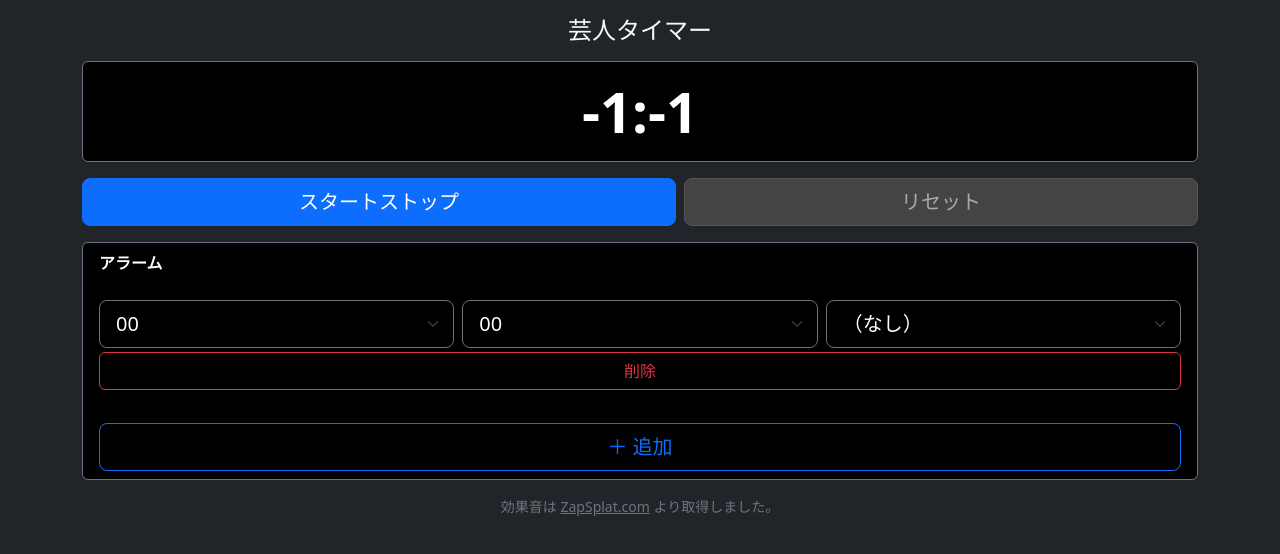
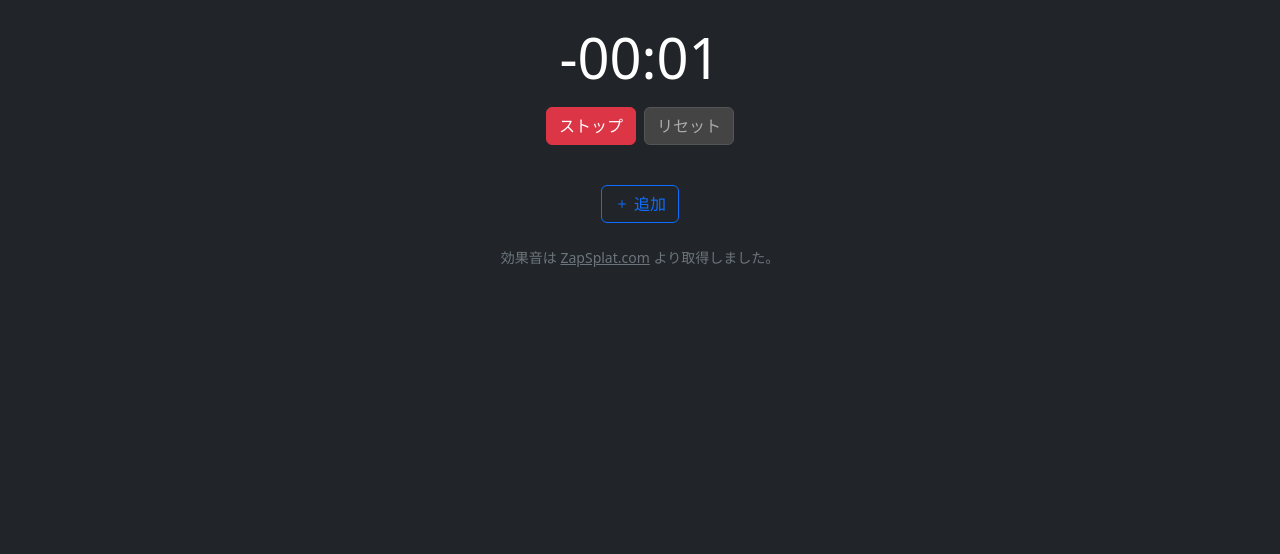
Before and after one commit to kiteretsubenzo/ContestTimer, a plain HTML site: page index.html in a window 1280 px wide. Both pictures are taken after a click on the button "スタート". Drawn offline with nearby package versions, Linux system fonts and the light colour scheme.

Commit message:
大改革

```diff
--- a/contesttimer.css
+++ b/contesttimer.css
@@ -1,26 +1,15 @@
-/* タイマー文字を真っ白に */
+/* ===== タイマー表示 ===== */
 #time {
     color: #fff;
 }
 
-/* アラームヘッダーのラベルも真っ白 */
-.card-header {
-    color: #fff;
-}
-
-/* アラーム行のレイアウト */
-.alarm-row {
-    margin: .35rem 0;
-}
-
-/* セレクト間の間隔 */
-.alarm-row select {
-    margin: 0 .25rem;
-}
-
-/* 音セレクトの幅 */
-.sound {
-    min-width: 12em;
+/* 無効化されたリセットボタン */
+#reset:disabled {
+    background-color: #444 !important;
+    color: #aaa !important;
+    border-color: #555 !important;
+    cursor: not-allowed !important;
+    opacity: 1 !important;
 }
 
 /* 削除ボタン */
@@ -28,25 +17,53 @@ button.remove {
     margin-left: .5rem;
 }
 
-/* トグルボタンのラベル切替 */
-#toggle::before {
-    content: "スタート";
+/* ===== アラーム行レイアウト ===== */
+.alarm-row {
+    margin: .35rem 0;
+    width: 100%;
+    max-width: 900px;
+    display: flex;
+    justify-content: center;
+    align-items: center;
 }
 
-#toggle.running::before {
-    content: "ストップ";
+    .alarm-row select {
+        margin: 0 .25rem;
+    }
+
+.sound {
+    min-width: 12em;
 }
 
-/* リセットボタンの無効状態を強調 */
-#reset:disabled {
-    background-color: #444 !important;
-    color: #aaa !important;
-    border-color: #555 !important;
-    cursor: not-allowed !important;
-    opacity: 1 !important; /* Bootstrapの透過を打ち消す */
+/* ===== アラーム全体の構造 ===== */
+#alarm-block {
+    display: flex;
+    flex-direction: column; /* リスト → 追加ボタンの順 */
+    align-items: center;
+    gap: 8px;
 }
 
-/* クレジット控えめ */
+#alarms {
+    display: flex;
+    flex-direction: column;
+    width: 100%;
+    max-width: 900px;
+    gap: 8px;
+}
+
+#add-alarm {
+    align-self: center;
+}
+
+/* ===== 非表示テンプレート ===== */
+#alarm-template {
+    display: none !important;
+    visibility: hidden;
+    height: 0;
+    overflow: hidden;
+}
+
+/* ===== クレジット ===== */
 footer,
 .credits {
     color: #888;
--- a/contesttimer.js
+++ b/contesttimer.js
@@ -1,300 +1,148 @@
 (() => {
-    'use strict';
-
     const timeEl = document.getElementById('time');
-    const alarmsWrap = document.getElementById('alarms');
-    const addBtn = document.getElementById('add-alarm');
-    const toggleBtn = document.getElementById('toggle');
+    const startBtn = document.getElementById('btn-start');
+    const stopBtn = document.getElementById('btn-stop');
     const resetBtn = document.getElementById('reset');
 
-    const SOUND_FILES = [
-        'start.mp3',
-        '警告1.mp3',
-        '警告2.mp3',
-        '警告3.mp3',
-        '爆発1.mp3'
-    ];
+    const SOUND_FILES = window.SOUND_FILES || []; // 例: ['start','警告1','警告2','警告3','爆発1']
+    const toUrl = (name) => `sounds/${name}.mp3`;
 
-    const CONFIG = { DEFAULT_START: -3, TICK_MS: 1000 };
-    const STORAGE_KEY = 'contesttimer.v1';
+    let running = false;
+    let elapsed = -3;
+    let prev = -3;
+    let timerId = null;
 
-    const STATE = {
-        elapsed: CONFIG.DEFAULT_START,
-        running: false,
-        starting: false,     // ← 連打/再入ガード
-        timerId: null,
-        fired: new Set(),
-        canReset: false,
-        alarms: []
+    // ===== プリロード & アンロック =====
+    const PRELOADED = new Map(); // name -> HTMLAudioElement（ロード済み）
+    const PRIMED = new Map(); // name -> HTMLAudioElement（ユーザー操作でアンロック済み）
+
+    // ページロード時に全音源を読み込む（メモリは気にしない前提）
+    function preloadAllAudios() {
+        for (const name of SOUND_FILES) {
+            if (!name || PRELOADED.has(name)) continue;
+            const a = new Audio(toUrl(name));
+            a.preload = 'auto';
+            a.playsInline = true; // iOS Safari
+            try { a.load(); } catch { }
+            PRELOADED.set(name, a);
+        }
+    }
+
+    // スタート時（ユーザー操作中）に必要な音源を“無音ワンタップ→停止”してアンロック
+    async function primeAudios(names) {
+        for (const name of names) {
+            if (!name || PRIMED.has(name)) continue;
+            const a = PRELOADED.get(name) || new Audio(toUrl(name));
+            a.preload = 'auto';
+            a.playsInline = true;
+            try {
+                a.muted = true;
+                await a.play();      // ← 再生権限を獲得
+                a.pause();
+                a.currentTime = 0;
+            } catch (_) {
+                // まれにここで例外でも後続の再生でフォールバックする
+            } finally {
+                a.muted = false;
+            }
+            PRIMED.set(name, a);
+            PRELOADED.set(name, a);
+        }
+    }
+
+    // 可能な限りアンロック済み（or プリロード済み）を使って再生
+    function playPrimed(name) {
+        if (!name) return;
+        const el = PRIMED.get(name) || PRELOADED.get(name) || new Audio(toUrl(name));
+        try {
+            el.currentTime = 0;
+            el.play().catch(() => { });
+        } catch { }
+        // 一度使ったら保持（次回以降も即再生できる）
+        PRELOADED.set(name, el);
+    }
+
+    // ===== 表示関係 =====
+    const fmt = (n) => {
+        const sign = n < 0 ? '-' : '';
+        n = Math.abs(n);
+        const m = Math.floor(n / 60);
+        const s = n % 60;
+        return `${sign}${String(m).padStart(2, '0')}:${String(s).padStart(2, '0')}`;
+    };
+    const render = () => { timeEl.textContent = fmt(elapsed); };
+
+    const updateControls = () => {
+        startBtn.classList.toggle('d-none', running);
+        stopBtn.classList.toggle('d-none', !running);
+        resetBtn.disabled = running || elapsed === -3;
     };
 
-    // ===== Web Audio =====
-    const AudioCtx = window.AudioContext || window.webkitAudioContext;
-    const audioCtx = new AudioCtx();
-    const BUFFERS = new Map(); // url -> AudioBuffer
+    // ===== 固定スケジュール（0:10 / 0:20 / 0:30）=====
+    let FIXED_SCHEDULE = [];    // [{t:10,name:'start'}, ...]
+    let firedNames = new Set(); // 鳴らしたものを記録（一度だけ）
 
-    async function decodeArrayBuffer(arrBuf) {
-        // Safari 旧版対策：Promise/Callback両対応
-        if (audioCtx.decodeAudioData.length === 1) {
-            return await audioCtx.decodeAudioData(arrBuf);
-        }
-        return await new Promise((resolve, reject) => {
-            audioCtx.decodeAudioData(arrBuf, resolve, reject);
-        });
+    function buildFixedSchedule() {
+        FIXED_SCHEDULE = [];
+        firedNames = new Set();
+        if (SOUND_FILES[0]) FIXED_SCHEDULE.push({ t: 10, name: SOUND_FILES[0] });
+        if (SOUND_FILES[1]) FIXED_SCHEDULE.push({ t: 20, name: SOUND_FILES[1] });
+        if (SOUND_FILES[2]) FIXED_SCHEDULE.push({ t: 30, name: SOUND_FILES[2] });
     }
 
-    async function loadSound(url) {
-        if (BUFFERS.has(url)) return BUFFERS.get(url);
-        const res = await fetch(url);
-        if (!res.ok) throw new Error('fetch failed');
-        const arrBuf = await res.arrayBuffer();
-        const buf = await decodeArrayBuffer(arrBuf);
-        BUFFERS.set(url, buf);
-        return buf;
-    }
+    // ===== タイマー =====
+    function tick() {
+        prev = elapsed;
+        elapsed += 1;
+        render();
 
-    function playSound(url) {
-        const buf = BUFFERS.get(url);
-        if (!buf) return;
-        const src = audioCtx.createBufferSource();
-        src.buffer = buf;
-        src.connect(audioCtx.destination);
-        try { src.start(0); } catch { /* iOS一部で二重start回避 */ }
-    }
-
-    function formatMMSS(n) {
-        const m = Math.floor(n / 60);
-        const s = n % 60;
-        return `${String(m).padStart(2, '0')}:${String(s).padStart(2, '0')}`;
-    }
-
-    function render() {
-        timeEl.textContent = formatMMSS(STATE.elapsed);
-    }
-
-    function updateControls() {
-        toggleBtn.textContent = STATE.running ? 'ストップ' : 'スタート';
-        resetBtn.disabled = STATE.running || !STATE.canReset;
-    }
-
-    function getSelectedSoundUrls() {
-        const set = new Set();
-        for (const a of STATE.alarms) {
-            if (a.sound.value) set.add(a.sound.value);
-        }
-        return Array.from(set);
-    }
-
-    // ===== UI生成 =====
-    function makeNumberSelect(min, max) {
-        const sel = document.createElement('select');
-        sel.className = 'form-select form-select-lg bg-black text-white border-secondary';
-        for (let i = min; i <= max; i++) {
-            const opt = document.createElement('option');
-            opt.value = String(i);
-            opt.textContent = String(i).padStart(2, '0');
-            sel.appendChild(opt);
-        }
-        return sel;
-    }
-
-    function makeSoundSelect() {
-        const sel = document.createElement('select');
-        sel.className = 'form-select form-select-lg bg-black text-white border-secondary';
-        {
-            const opt = document.createElement('option');
-            opt.value = '';
-            opt.textContent = '（なし）';
-            sel.appendChild(opt);
-        }
-        for (const f of SOUND_FILES) {
-            const opt = document.createElement('option');
-            opt.value = f;
-            opt.textContent = f;
-            sel.appendChild(opt);
-        }
-        return sel;
-    }
-
-    function createAlarmRow(init) {
-        const row = document.createElement('div');
-        row.className = 'row g-2 align-items-center mb-2';
-
-        const colMin = document.createElement('div');
-        colMin.className = 'col-4';
-        const minSel = makeNumberSelect(0, 59);
-        colMin.appendChild(minSel);
-
-        const colSec = document.createElement('div');
-        colSec.className = 'col-4';
-        const secSel = makeNumberSelect(0, 59);
-        colSec.appendChild(secSel);
-
-        const colSound = document.createElement('div');
-        colSound.className = 'col-4';
-        const soundSel = makeSoundSelect();
-        colSound.appendChild(soundSel);
-
-        const colDel = document.createElement('div');
-        colDel.className = 'col-12 mt-1';
-        const delBtn = document.createElement('button');
-        delBtn.type = 'button';
-        delBtn.className = 'btn btn-outline-danger w-100';
-        delBtn.textContent = '削除';
-        colDel.appendChild(delBtn);
-
-        row.appendChild(colMin);
-        row.appendChild(colSec);
-        row.appendChild(colSound);
-        row.appendChild(colDel);
-
-        alarmsWrap.appendChild(row);
-
-        const alarm = { root: row, min: minSel, sec: secSel, sound: soundSel, del: delBtn };
-        STATE.alarms.push(alarm);
-
-        // 初期値
-        if (init) {
-            minSel.value = String(init.m ?? 0);
-            secSel.value = String(init.s ?? 0);
-            soundSel.value = String(init.sound ?? '');
-        }
-
-        // 削除
-        delBtn.addEventListener('click', () => {
-            if (STATE.running) return;
-            const idx = STATE.alarms.indexOf(alarm);
-            if (idx >= 0) STATE.alarms.splice(idx, 1);
-            try { alarmsWrap.removeChild(row); } catch { }
-            STATE.fired.delete(alarm);
-            saveAlarms();
-        });
-
-        // 変更時の保存＋事前デコード
-        const onChange = async () => {
-            saveAlarms();
-            if (STATE.running && soundSel.value) {
-                try { await loadSound(soundSel.value); } catch { }
-            }
-        };
-        soundSel.addEventListener('change', onChange);
-        minSel.addEventListener('change', saveAlarms);
-        secSel.addEventListener('change', saveAlarms);
-    }
-
-    // ===== 発火チェック =====
-    function checkAlarms(prev, curr) {
-        for (const a of STATE.alarms) {
-            if (a.sound.value === '') continue;
-            const when = (+a.min.value * 60) + (+a.sec.value);
-            // ★ 跨ぎ検知：prev < when <= curr のときだけ一度鳴らす
-            if (prev < when && when <= curr && !STATE.fired.has(a)) {
-                STATE.fired.add(a);
-                // 事前ロード済みのはずだが、念のため存在しなければロードしてから再生
-                if (!BUFFERS.has(a.sound.value)) {
-                    loadSound(a.sound.value).then(() => playSound(a.sound.value)).catch(() => { });
-                } else {
-                    playSound(a.sound.value);
-                }
+        // 跨ぎ検知 prev < t <= elapsed
+        for (const item of FIXED_SCHEDULE) {
+            if (firedNames.has(item.name)) continue;
+            if (prev < item.t && item.t <= elapsed) {
+                firedNames.add(item.name);
+                playPrimed(item.name);
             }
         }
     }
 
-    // ===== 保存/復元 =====
-    function saveAlarms() {
-        try {
-            const data = STATE.alarms.map(a => ({
-                m: +a.min.value,
-                s: +a.sec.value,
-                sound: a.sound.value || '' // OFFは空
-            }));
-            localStorage.setItem(STORAGE_KEY, JSON.stringify(data));
-        } catch { }
-    }
+    // ===== ボタン動作 =====
+    async function start() {
+        if (running) return;
 
-    function loadAlarms() {
-        try {
-            const raw = localStorage.getItem(STORAGE_KEY);
-            if (!raw) return false;
-            const list = JSON.parse(raw);
-            if (!Array.isArray(list)) return false;
+        buildFixedSchedule();
 
-            STATE.alarms.length = 0;
-            alarmsWrap.innerHTML = '';
+        // スタート時に全音をアンロック（プリロード済みを即アンロック）
+        await primeAudios(SOUND_FILES);
 
-            for (const it of list) {
-                createAlarmRow(it);
-            }
-            return true;
-        } catch {
-            return false;
-        }
-    }
-
-    // ===== タイマー =====
-    async function start() {
-        if (STATE.running || STATE.starting) return;
-        STATE.starting = true;
+        running = true;
         updateControls();
-
-        // iOS Safari：ユーザー操作直後に resume が必須
-        if (audioCtx.state === 'suspended') {
-            try {
-                await audioCtx.resume();
-            } catch { }
-        }
-
-        // 鳴る可能性のある音を事前デコード（無音。誤爆しない）
-        const urls = getSelectedSoundUrls();
-        try {
-            await Promise.allSettled(urls.map(loadSound));
-        } catch {
-            // 失敗しても後段で再挑戦される
-        }
-
-        // 起動確定
-        STATE.running = true;
-        STATE.starting = false;
-        updateControls();
-        STATE.timerId = setInterval(tick, CONFIG.TICK_MS);
+        timerId = setInterval(tick, 1000);
     }
 
     function stop() {
-        if (STATE.timerId) clearInterval(STATE.timerId);
-        STATE.timerId = null;
-        STATE.running = false;
-        STATE.canReset = true;
+        if (!running) return;
+        clearInterval(timerId);
+        timerId = null;
+        running = false;
         updateControls();
     }
 
     function reset() {
-        if (STATE.running) return;
-        // WebAudio は one-shot なので停める対象はなし。状態のみリセット
-        STATE.elapsed = CONFIG.DEFAULT_START;
-        STATE.fired.clear();
-        STATE.canReset = false;
+        if (running) return;
+        elapsed = -3;
+        prev = -3;
         render();
         updateControls();
     }
 
-    function tick() {
-        const prev = STATE.elapsed;
-        STATE.elapsed = prev + 1;
-        render();
-        checkAlarms(prev, STATE.elapsed);
-    }
-
     // ===== イベント =====
-    addBtn.addEventListener('click', () => {
-        createAlarmRow();
-        saveAlarms();
-    });
-
-    toggleBtn.addEventListener('click', () => (STATE.running ? stop() : start()));
+    startBtn.addEventListener('click', start);
+    stopBtn.addEventListener('click', stop);
     resetBtn.addEventListener('click', reset);
 
-    // ===== 初期化 =====
+    // 初期処理：全音プリロード → 表示更新
+    preloadAllAudios();
     render();
     updateControls();
-    if (!loadAlarms()) createAlarmRow();
 })();
--- a/index.html
+++ b/index.html
@@ -4,7 +4,7 @@
     <meta charset="utf-8">
     <meta name="viewport" content="width=device-width, initial-scale=1">
 
-    <title>芸人タイマー</title>
+    <title>賞レースタイマー</title>
 
     <!-- iOSのホーム追加アイコン -->
     <link rel="apple-touch-icon" sizes="180x180" href="./apple-touch-icon.png">
@@ -16,50 +16,52 @@
           rel="stylesheet"
           integrity="sha384-QWTKZyjpPEjISv5WaRU9OFeRpok6YctnYmDr5pNlyT2bRjXh0JMhjY6hW+ALEwIH"
           crossorigin="anonymous">
-    <!-- あなたのCSS（最小の上書き） -->
+    <link rel="stylesheet" href="https://cdn.jsdelivr.net/npm/bootstrap-icons@1.11.3/font/bootstrap-icons.min.css">
+
+    <!-- あなたのCSS -->
     <link rel="stylesheet" href="./contesttimer.css">
 </head>
-<body class="bg-dark text-light">
-    <div class="container py-3">
-        <header class="mb-3">
-            <h1 class="h4 text-center">芸人タイマー</h1>
-        </header>
+<body class="bg-dark text-light py-4">
 
-        <!-- カウント表示（文字はCSSで真っ白化） -->
-        <div class="card bg-black border-secondary mb-3">
-            <div class="card-body text-center">
-                <div id="time" class="display-4 fw-bold" aria-live="polite">-00:03</div>
-            </div>
+    <div class="container">
+        <div id="time" class="display-4 text-center mb-3">-00:03</div>
+
+        <!-- 上段：スタート＆リセット -->
+        <div class="d-flex justify-content-center mb-3 gap-2">
+            <button id="btn-start" class="btn btn-success">スタート</button>
+            <button id="btn-stop" class="btn btn-danger d-none">ストップ</button>
+            <button id="reset" class="btn btn-secondary" disabled>リセット</button>
         </div>
 
-        <!-- 操作ボタン：横並び（上へ移動） -->
-        <div class="d-flex gap-2 mb-3">
-            <button id="toggle" class="btn btn-primary btn-lg flex-fill" type="button"></button>
-            <button id="reset" class="btn btn-outline-light btn-lg flex-fill" type="button" disabled>リセット</button>
+        <!-- アラーム全体を1つのブロックで包む -->
+        <div id="alarm-block" class="mb-4 text-center">
+
+            <!-- ここに行が追加される -->
+            <div id="alarms" class="mb-3"></div>
+
+            <!-- 追加ボタン：リストの最後に配置 -->
+            <button id="add-alarm" class="btn btn-outline-primary">
+                <i class="bi bi-plus"></i> 追加
+            </button>
         </div>
 
-        <!-- アラーム -->
-        <div class="card bg-black border-secondary">
-            <div class="card-header">
-                <span class="fw-semibold">アラーム</span>
-            </div>
-
-            <!-- リスト本体 -->
-            <div class="card-body" id="alarms"></div>
-
-            <!-- 追加ボタン（下へ移動） -->
-            <div class="card-footer">
-                <div class="d-grid">
-                    <button id="add-alarm" class="btn btn-outline-primary btn-lg" type="button">＋ 追加</button>
-                </div>
-            </div>
+        <!-- 非表示テンプレート -->
+        <div id="alarm-template" class="alarm-row d-flex align-items-center justify-content-center" style="display:none;">
+            <select class="form-select sound me-2"></select>
+            <select class="form-select min me-2"></select>
+            <select class="form-select sec me-2"></select>
+            <button type="button" class="btn btn-outline-danger remove">
+                <i class="bi bi-dash"></i>
+            </button>
         </div>
 
-        <footer class="text-center text-secondary small mt-3">
-            効果音は <a class="link-secondary" href="https://www.zapsplat.com" target="_blank" rel="noopener noreferrer nofollow">ZapSplat.com</a> より取得しました。
-        </footer>
     </div>
 
-    <script src="./contesttimer.js" defer></script>
+    <footer class="text-center text-secondary small mt-3">
+        効果音は <a class="link-secondary" href="https://www.zapsplat.com" target="_blank" rel="noopener noreferrer nofollow">ZapSplat.com</a> より取得しました。
+    </footer>
+
+    <script src="soundfiles.js"></script>
+    <script src="contesttimer.js"></script>
 </body>
 </html>
--- /dev/null
+++ b/soundfiles.js
@@ -0,0 +1,10 @@
+const SOUND_FILES = [
+    'start',
+    '警告1',
+    '警告2',
+    '警告3',
+    '爆発1',
+];
+
+// 他のJSファイルから参照できるようにグローバルに残す
+window.SOUND_FILES = SOUND_FILES;
```
